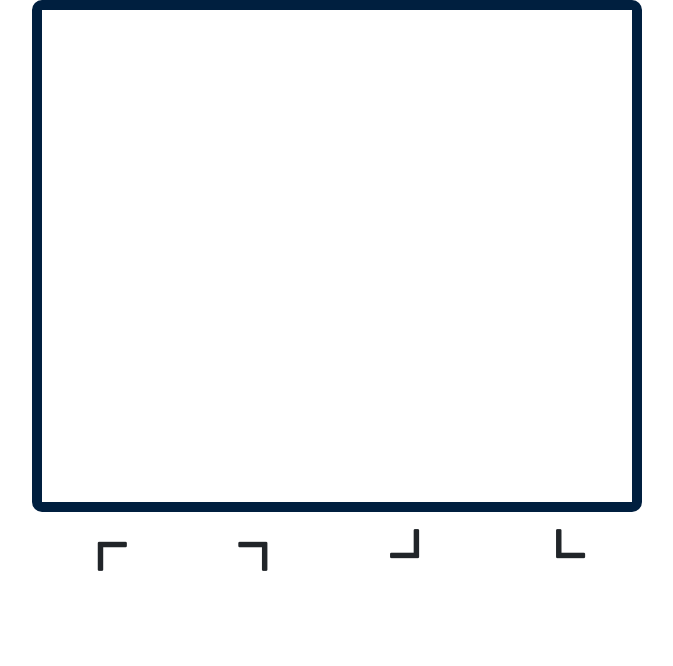
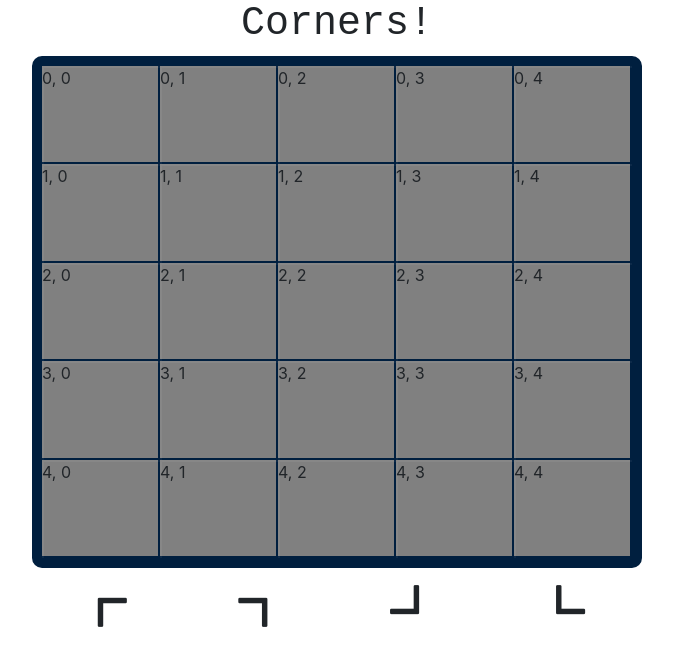
Before and after one commit to CliffBakalian/Corners, a plain HTML site: page index.html in a window 1280 px wide. Both pictures are taken after a click on the button "Draw the Grid!". Shown: the whole page, without its empty margins (303-976 px from the left). Drawn offline with nearby package versions, Linux system fonts and the light colour scheme; files that its build step writes are made by us from their sources.

Commit message:
Extended Grid

```diff
--- a/css/styles.css
+++ b/css/styles.css
@@ -1,3 +1,8 @@
+.title {
+  text-align: center;
+  font-family: "Courier New", Courier, monospace;
+}
+
 /* the board */
 .board {
   position: relative;
--- a/index.html
+++ b/index.html
@@ -7,7 +7,7 @@
     <meta name="description" content="Corners - A game about cornering your opponent">
     <meta name="author" content="Cliff and Justin">
     <meta name="viewport" content="width=device-width, initial-scale=1">
-    <link rel="stylesheet" href="styles.css">
+    <link rel="stylesheet" href="css/styles.css">
     <!--[if lt IE 9]>
       <script src="//cdnjs.cloudflare.com/ajax/libs/html5shiv/3.7.2/html5shiv.min.js"></script>
       <script src="//cdnjs.cloudflare.com/ajax/libs/respond.js/1.4.2/respond.min.js"></script>
@@ -27,16 +27,16 @@
 
   <body>
     <div class="container-fluid">
-      <div class="row">
+      <div class="row align-items-center">
         <!-- sidebar left -->
         <div class="col-md-3">
           <form class="draw-form">
             <div class="row">
               <div class="col">
-                <input type="text" id="size-input" class="form-control" defualt="5" name="size">
+                <input type="text" id="size-input" class="form-control" value="5" name="size">
               </div>
               <div class="col">
-                <button id="draw-button" class="btn btn-primary draw-button" type="button" onclick="drawGrid();">Draw the Grid!</button>
+                <button id="draw-button" class="btn btn-primary draw-button" type="button" onclick="javascript:drawGrid();">Draw the Grid!</button>
               </div>
             </div>
           </form>
@@ -44,6 +44,7 @@
 
         <!-- main game content -->
         <div class="col-md-6">
+          <h1 class="title">Corners!</h1>
           <div class="board">
             <div id="game-grid" class="game-grid">
 
--- a/js/game.js
+++ b/js/game.js
@@ -56,9 +56,17 @@ function placePiece(x,y, xOir, yOir){
 }
 
 function drawGrid(){
-  SIZE = $('#size-input').value;
+  SIZE = $('#size-input').val();
+  alert(SIZE);
   var x = 0;
   var y = 0;
+  var s = 100 / SIZE + "%";
+  var cell = "" + s;
+  while (++x < SIZE)
+    cell = cell + " " + s;
+  $('.game-grid').css("grid-template-columns", cell);
+  $('.game-grid').css("grid-template-rows", cell);
+  x = 0;
   while (x < SIZE) {
     y = 0;
     while (y < SIZE) {
```
